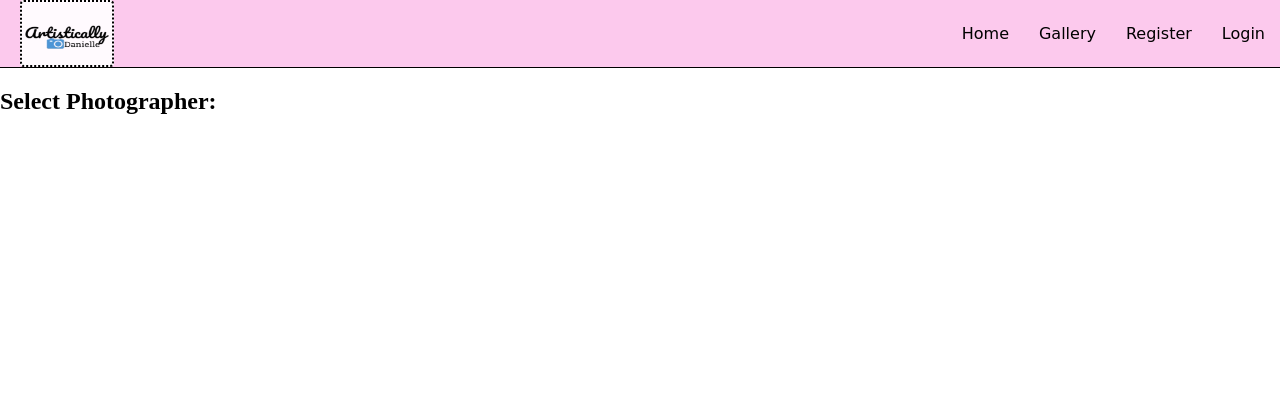
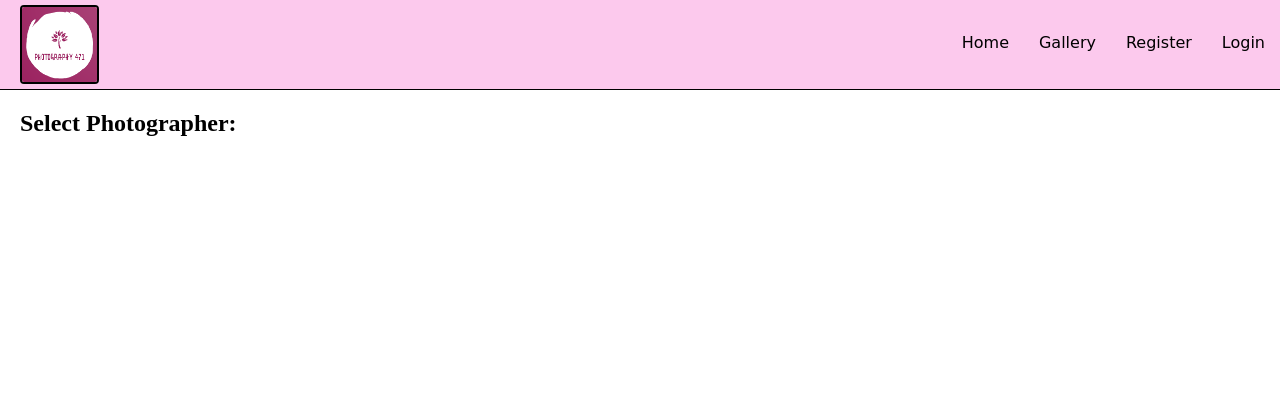
Before and after one commit to dhyxy/cpsc_471_project, a Flask app: page /photographers/1 in a window 1280 px wide. Shown: the top 420 px of the page. Run offline with Flask 2, Linux system fonts and the light colour scheme.

Commit message:
changed stuff

```diff
--- a/server/static/main.css
+++ b/server/static/main.css
@@ -26,7 +26,7 @@ body {
   font-size: 16px;
   line-height: 25px;
   border-radius: 4px;
-  margin-top: 6px;
+  margin-top: 15px;
 }
 
 /* Style the header links */
@@ -51,11 +51,13 @@ body {
 /* Style the logo link (notice that we set the same value of line-height and font-size to prevent the header to increase when the font gets bigger */
 
 .log {
-  height: 63px;
-  width: 90px;
+  height: 75px;
+  width: 75px;
   margin-left: 20px;
+  margin-top: 5px;
+  margin-bottom: 5px;
   background-color: rgb(255, 255, 255, 0.9);
-  border: 2px dotted black;
+  border: 2px solid black;
   border-radius: 4px;
 }
 /* Change the background color on mouse-over */
@@ -149,18 +151,31 @@ footer {
   align-items: center;
   min-height: 100vh;
 }
-.select_photographer a{
+.content{
+  margin: 10px;
+}
+.list_photographer a{
   border: 1px solid black;
   display: block;
-  padding: 25px;
+  padding: 15px;
   margin: 25px;
   box-shadow: 0 2px 5px #f5f5f5;
   background: #ecc7c7;
   border-radius: 15px;
-  font-size: 20x;
+  color: black;
+  text-decoration: none;
+  font-size: 25px;
   font-family: "Pacifico", cursive;
   text-align: center;
   width: 50%;
+}
+.gallery-container {
+  margin: 10px;
+}
+.gallery-container a{
+  font-size: 20px;
+  color: blue;
+  padding-right: 10px;
 }
 form {
   border: 1px solid black;
--- a/server/templates/base.html.jinja
+++ b/server/templates/base.html.jinja
@@ -13,7 +13,7 @@
 <body>
     <div class="allButFooter">
         <div class="header">
-                <img src="{{ url_for('static', filename='danilogo.png') }}" class="log" />
+                <img src="{{ url_for('static', filename='logo.png') }}" class="log" />
                 <div class="header-right">
                     <a class="inactive {{'active' if active_page == 'home'}}" href="{{url_for('core.home')}}">Home</a>
                     <a class="inactive {{'active' if active_page == 'photographers'}}" href="{{ url_for('core.photographers', next="gallery") }}">Gallery</a>
--- a/server/templates/home.html.jinja
+++ b/server/templates/home.html.jinja
@@ -21,8 +21,6 @@
     </div>
 </div>
 <br>
-<br>
-<br>
 <div class = "mainPageImages">
     <img class="homeImg" src={{url_for('static', filename='flower1.jpg')}}>
     <img class="homeImg" src={{url_for('static', filename='flower2.jpg')}}>
--- a/server/templates/photographers.html.jinja
+++ b/server/templates/photographers.html.jinja
@@ -1,6 +1,6 @@
 {% extends 'base.html.jinja' %}
 
-{% block title %} register {% endblock %}
+{% block title %} photographers {% endblock %}
 
 {% block content %}
 
@@ -9,7 +9,7 @@
 {{ error }}
 </div>
 {% endif %}
-<div "padding:20px">
+<div class="content">
     {% if next=="gallery" %}
         <h1>View our work!</h1>
     {% endif %}
@@ -18,7 +18,7 @@
     {% endif %}
     <h2>Select Photographer:</h2>
     {% for photographer in photographers %}
-        <div class="select_photographer">
+        <div class="list_photographer">
             {% if next=="gallery" %}
                 <a href="{{url_for('core.gallery', email=photographer['email'])}}">{{photographer['name']}}</a>
             {% endif %}
```
Also changed, not shown: server/templates/gallery.html.jinja (+18 -17 lines), server/static/danilogo.png (deleted), server/static/logo.PNG (added).
